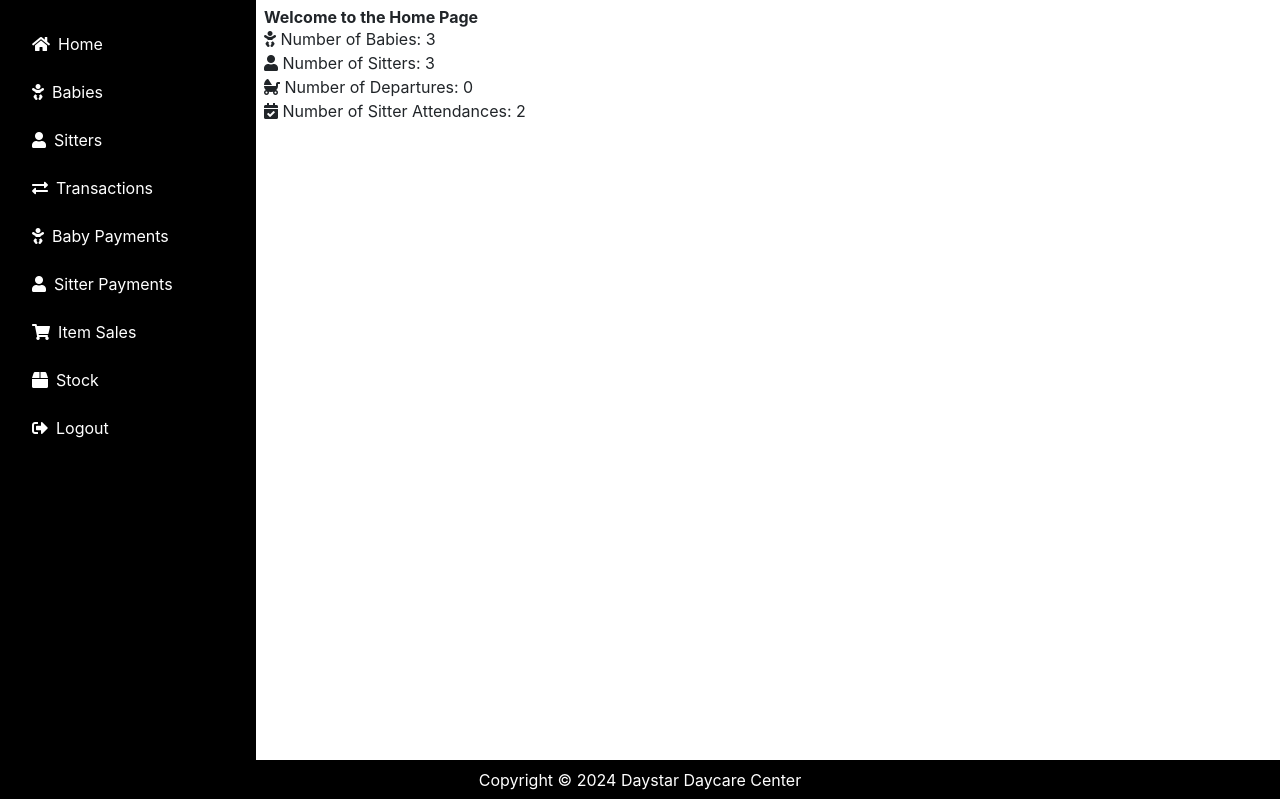
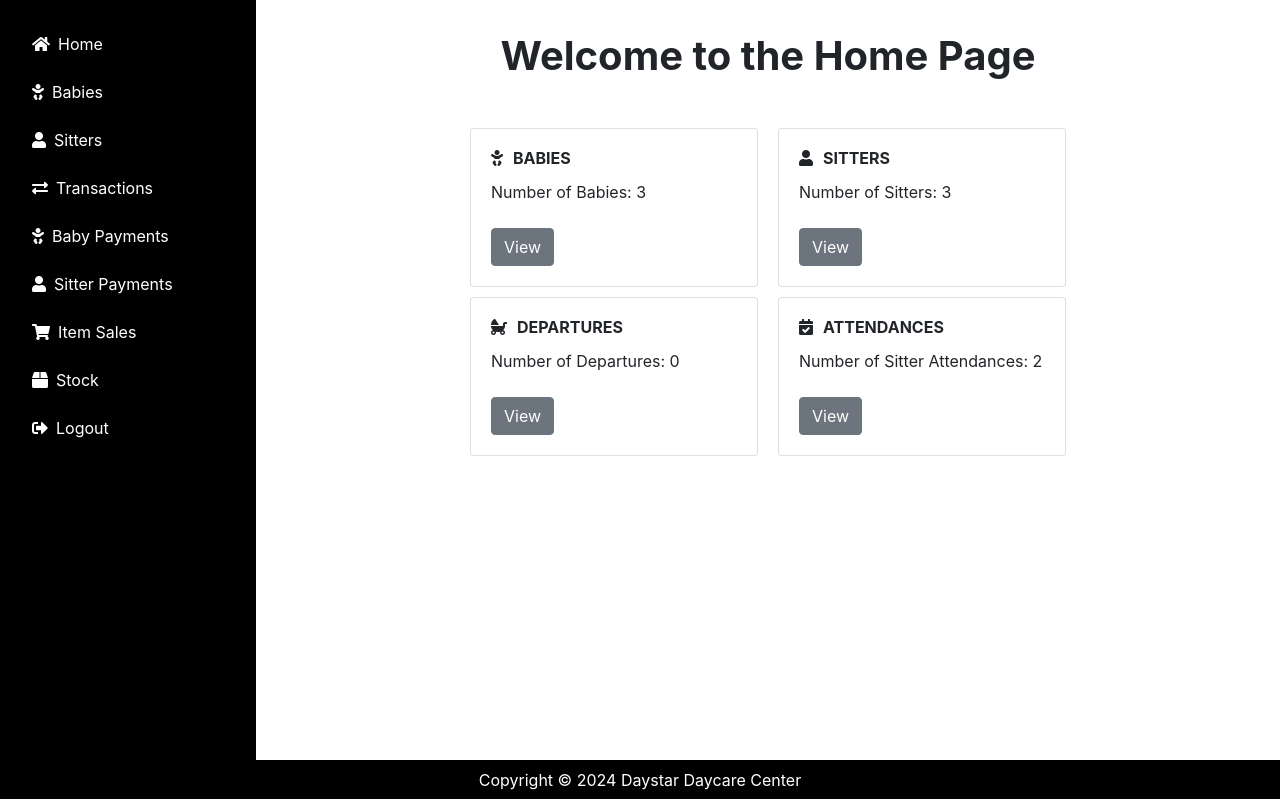
Before and after one commit to yikiialvinlincoln/ds_project, a Django app: page /home/ in a window 1280 px wide. Run offline with Django 5.2, Linux system fonts and the light colour scheme; data comes from the database, SQL or seed files in the repository; data that the repository does not hold is empty; some libraries are stand-ins or nearby versions.

Commit message:
dashboard modified

```diff
--- a/daycare/templates/daycare/home.html
+++ b/daycare/templates/daycare/home.html
@@ -7,13 +7,76 @@
     <title>Home</title>
     <link rel="stylesheet" href="https://cdnjs.cloudflare.com/ajax/libs/font-awesome/5.15.4/css/all.min.css">
     <link rel="stylesheet" href="https://fonts.googleapis.com/icon?family=Material+Icons">
+    <style>
+        .home-cards{
+            display: flex;
+            flex-wrap: wrap;
+            justify-content: center;
+            margin-bottom: 10px;
+            align-items: center;
+            gap: 20px;
+        }
+    </style>
 </head>
 <body>
-    <h1><b>Welcome to the Home Page</b></h1>
-    <p><i class="fas fa-baby"></i> Number of Babies: {{ count_babies }}</p>
-    <p><i class="fas fa-user"></i> Number of Sitters: {{ count_sitters }}</p>
-    <p><i class="fas fa-baby-carriage"></i> Number of Departures: {{ count_departure }}</p>
-    <p><i class="fas fa-calendar-check"></i> Number of Sitter Attendances: {{ count_sitterattendance }}</p>
+</br>
+    <h1 style="text-align: center; font-size: 40px;"><b>Welcome to the Home Page</b></h1>
+</br>
+</br>
+
+
+<div class="home-cards">
+    <div class="card" style="width: 18rem;">
+        {% comment %} <img src="..." class="card-img-top" alt="..."> {% endcomment %}
+        <div class="card-body">
+          <h5 class="card-title"><i class="fas fa-baby"></i><b style="margin-left: 10px;">BABIES</b></h5>
+          <p class="card-text">Number of Babies: {{ count_babies }}</p>
+        </br>
+          <a href="{% url 'list_babies' %}" class="btn btn-secondary">View</a>
+        </div>
+      </div>
+      <div class="card" style="width: 18rem;">
+        <div class="card-body">
+          <h5 class="card-title"><i class="fas fa-user"></i><b style="margin-left: 10px;">SITTERS</b></h5>
+          <p class="card-text">Number of Sitters: {{ count_sitters }}</p>
+        </br>
+          <a href="{% url 'list_sitters' %}" class="btn btn-secondary">View</a>
+        </div>
+      </div>
+</div>
+
+
+
+<div class="home-cards">
+    <div class="card" style="width: 18rem;">
+        <div class="card-body">
+          <h5 class="card-title"><i class="fas fa-baby-carriage"></i><b style="margin-left: 10px;">DEPARTURES</b></h5>
+          <p class="card-text">Number of Departures: {{ count_departure }}</p>
+        </br>
+          <a href="{% url 'list_departures' %}" class="btn btn-secondary">View</a>
+        </div>
+      </div>
+      <div class="card" style="width: 18rem;">
+        <div class="card-body">
+          <h5 class="card-title"><i class="fas fa-calendar-check"></i><b style="margin-left: 10px;">ATTENDANCES</b></h5>
+          <p class="card-text">Number of Sitter Attendances: {{ count_sitterattendance }}</p>
+        </br>
+          <a href="{% url 'list_sitter_attendance' %}" class="btn btn-secondary">View</a>
+        </div>
+      </div>
+</div>
+
+
+
+
+
+
+
+
+
+
+
+
 </body>
 </html>
 
--- a/daycare/templates/daycare/sitterattendance_list.html
+++ b/daycare/templates/daycare/sitterattendance_list.html
@@ -1,3 +1,5 @@
+{% extends 'daycare/base.html' %}
+{% block content%}
 <!DOCTYPE html>
 <html>
 <head>
@@ -13,3 +15,5 @@
     <a href="{% url 'add_sitter_attendance' %}">Add Attendance</a>
 </body>
 </html>
+
+{% endblock %}
```
